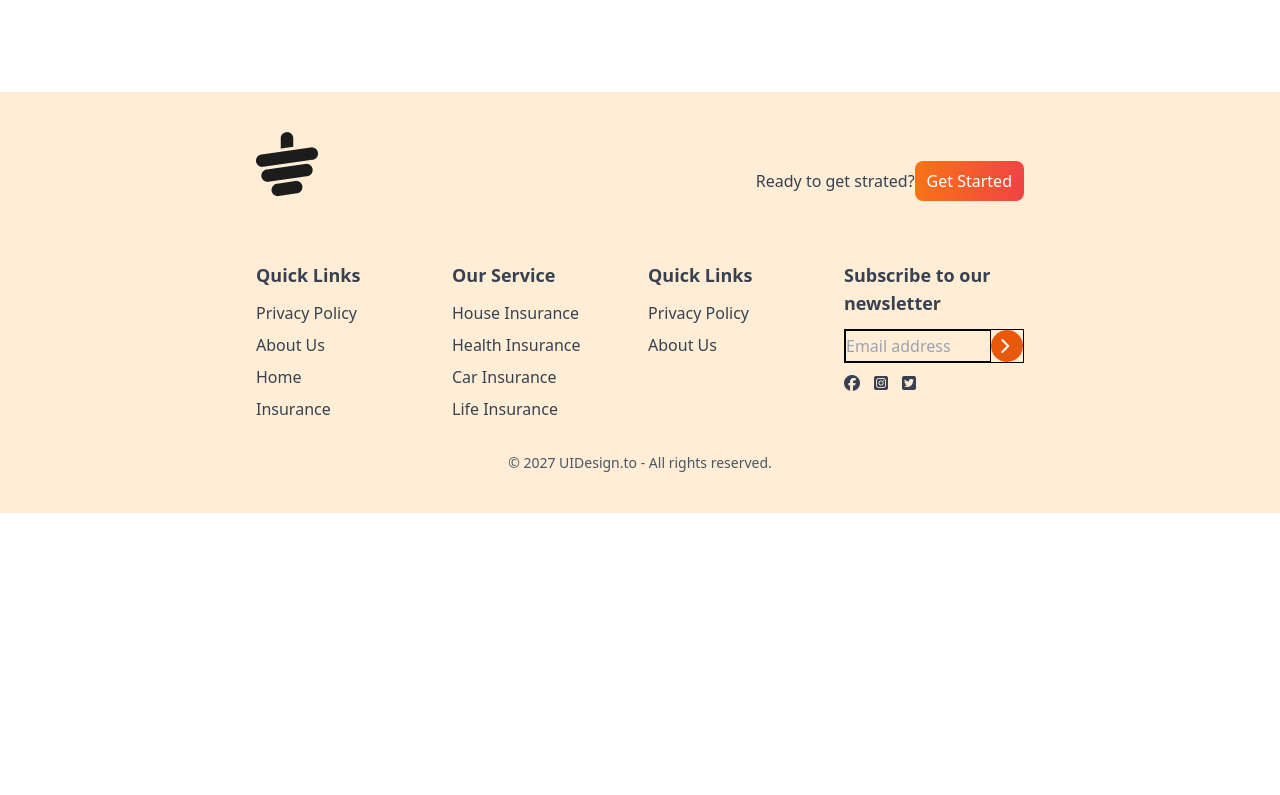
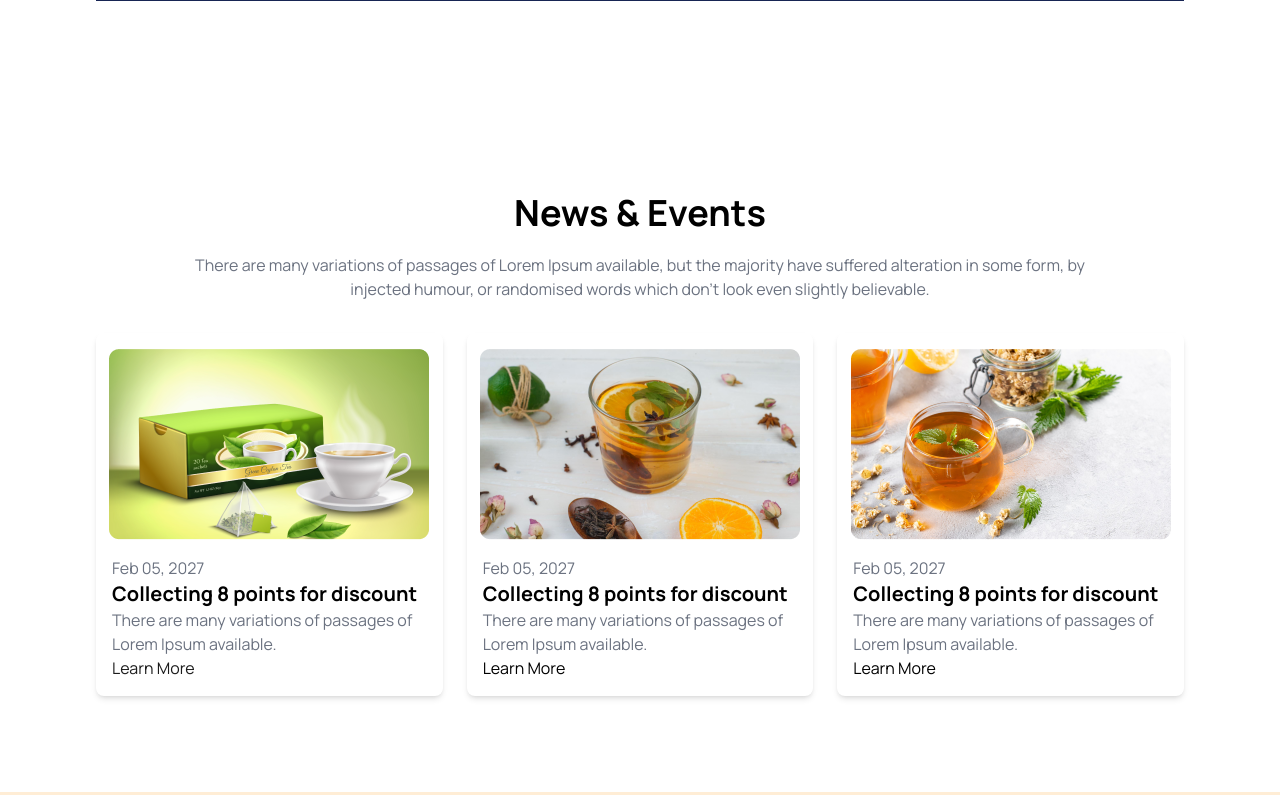
Before and after one commit to arifulmit17/tea-house, a plain HTML site: page index.html in a window 1280 px wide. Shown: the part 2442-3237 px from the top of the page. Before the commit the page ends 2955 px from the top, so only its background shows below. Drawn offline with nearby package versions, Linux system fonts and the light colour scheme.

Commit message:
news section done

```diff
--- a/index.html
+++ b/index.html
@@ -18,13 +18,16 @@
             extend: {
               colors: {
                 clifford: '#da373d',
-              }
+              },
+              fontFamily: {
+                manrope: ['Manrope','sans-serif'],
+              },
             }
           }
         }
       </script>
 </head>
-<body>
+<body class="font-manrope">
     <main class="max-w-screen-xl mx-auto px-16 lg:px-24">
         <header class="lg:flex pt-10 mb-20">
             <div class="text-content">
@@ -133,6 +136,7 @@
 
         </div>
       </section>
+      <!-- clients section -->
       <section class="mb-24  border border-blue-950">
         <div class="w-full bg-gradient-to-r from-orange-500 to-red-500 rounded-xl grid grid-cols-1 lg:grid-cols-2 text-white px-7 md:px-16 	" >
             <!-- text sec -->
@@ -190,7 +194,48 @@
         </div>
        </section>
        <!-- news section  -->
+       <section class="py-8 lg:py-24">
+        <div class="text-center mb-8">
+            <h1 class="text-3xl md:text-4xl font-bold mb-5">News & Events</h1>
+            <p class="text-gray-500 max-w-4xl mx-auto">There are many variations of passages of Lorem Ipsum available, but the majority have suffered alteration in some form, by injected humour, or randomised words which don't look even slightly believable.  </p>
+        </div>
+        <!-- grid cards -->
+         <div class="grid grid-cols-1 md:grid-cols-2 lg:grid-cols-3  gap-6 text-center">
+            <!-- news card 1-->
+            <div class="bg-gray-30 rounded-lg shadow-md overflow-hidden">
+                <img class="mx-auto pt-4" src="./images/news-1.png" alt="">
+                <div class="p-4 text-left">
+                    <h5 class="text-gray-500">Feb 05, 2027</h5>
+                    <h1 class="font-bold text-xl">Collecting 8 points for discount</h1>
+                    <p class="text-gray-500">There are many variations of passages of Lorem Ipsum available.</p>
+                    <h5 class="text-[#1C1C1C]">Learn More</h5>
+                </div>
 
+            </div>
+            <!--news card 2-->
+            <div class="bg-gray-30 rounded-lg shadow-md overflow-hidden">
+                <img class="mx-auto pt-4" src="./images/news-2.png" alt="">
+                <div class="p-4 text-left">
+                    <h5 class="text-gray-500">Feb 05, 2027</h5>
+                    <h1 class="font-bold text-xl">Collecting 8 points for discount</h1>
+                    <p class="text-gray-500">There are many variations of passages of Lorem Ipsum available.</p>
+                    <h5>Learn More</h5>
+                </div>
+
+            </div>
+            <!-- news card 3-->
+            <div class="bg-gray-30 rounded-lg shadow-md overflow-hidden">
+                <img class="mx-auto pt-4" src="./images/news-3.png" alt="">
+                <div class="p-4 text-left">
+                    <h5 class="text-gray-500">Feb 05, 2027</h5>
+                    <h1 class="font-bold text-xl">Collecting 8 points for discount</h1>
+                    <p class="text-gray-500">There are many variations of passages of Lorem Ipsum available.</p>
+                    <h5>Learn More</h5>
+                </div>
+
+            </div>
+         </div>
+       </section>
        <!-- footer -->
 
     </main>
```
